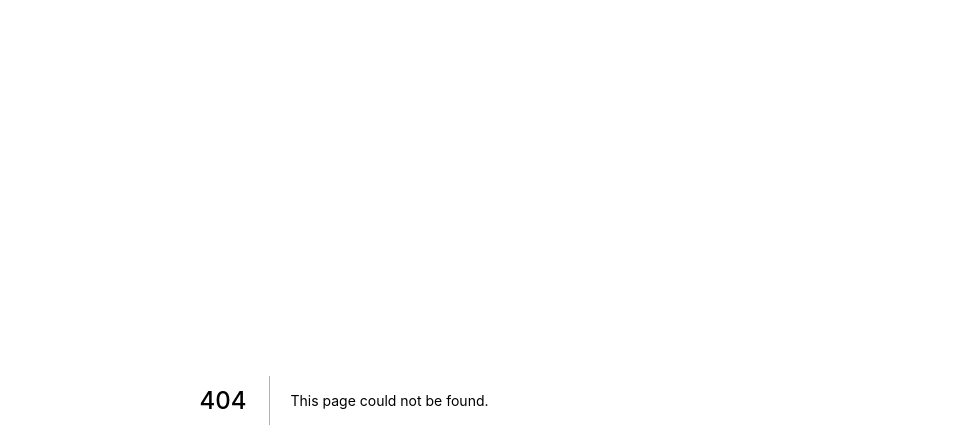
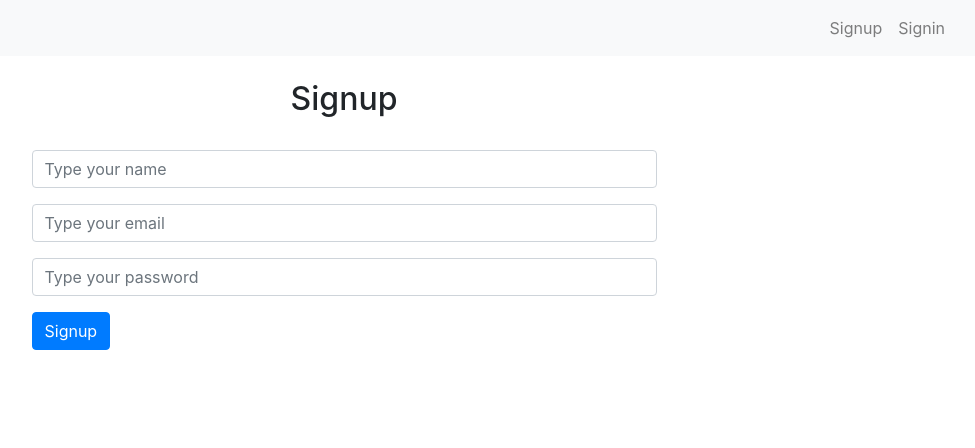
Before and after one commit to fufushih-practicedemo/MERN-Blog-FrontEnd, a Next.js app: page /signup in a window 1280 px wide. Before the commit this address had no page. Shown: the top 448 px of the page, without its empty margins (296-1271 px from the left). Built offline with nearby package versions, Linux system fonts and the light colour scheme.

Commit message:
Add signin signout page

```diff
--- /dev/null
+++ b/actions/auth.js
@@ -0,0 +1,105 @@
+import fetch from "isomorphic-fetch";
+import cookie from 'js-cookie';
+import { API } from "../config";
+
+export const signup = (user) => {
+  return fetch(`${API}/signup`, {
+    method: 'POST',
+    headers: {
+      Accept: 'application/json',
+      'Content-type': 'application/json',
+    },
+    body: JSON.stringify(user)
+  })
+  .then(response => {
+    return response.json();
+  })
+  .catch(err => console.log(err));
+}
+
+export const signin = (user) => {
+  return fetch(`${API}/signin`, {
+    method: 'POST',
+    headers: {
+      Accept: 'application/json',
+      'Content-type': 'application/json',
+    },
+    body: JSON.stringify(user)
+  })
+  .then(response => {
+    return response.json();
+  })
+  .catch(err => console.log(err));
+}
+
+export const signout = (next) => {
+  removeCookie('token')
+  removeLocalStorage('user')
+  next()
+
+  return fetch(`${API}/signup`, {
+    method: 'GET'
+  })
+  .then(response => {
+    console.log('signout success')
+  })
+  .catch(err => console.log(err))
+}
+
+export const setCookie = (key, value) => {
+  // be typeof window === 'undefined' since process.browser is deprecated
+  if(typeof window !== "undefined") {
+    cookie.set(key, value, {
+      expires: 1
+    })
+  }
+}
+
+export const removeCookie = (key) => {
+  // be typeof window === 'undefined' since process.browser is deprecated
+  if(typeof window !== "undefined") {
+    cookie.remove(key, {
+      expires: 1
+    })
+  }
+}
+
+export const getCookie = (key) => {
+  // be typeof window === 'undefined' since process.browser is deprecated
+  if(typeof window !== "undefined") {
+    return cookie.get(key)
+  }
+}
+
+// localstorage
+export const setLocalStorage = (key, value) => {
+  if(typeof window !== "undefined") {
+    localStorage.setItem(key, JSON.stringify(value))
+  }
+}
+
+export const removeLocalStorage = (key) => {
+  if(typeof window !== "undefined") {
+    localStorage.removeItem(key)
+  }
+}
+
+// autheticate user by pass data to cookie and localstorage
+export const authenticate = (data, next) => {
+  setCookie('token', data.token);
+  setLocalStorage('user', data.user);
+  next();
+}
+
+export const isAuth = () => {
+  if(typeof window !== "undefined") {
+    const cookieChecked = getCookie('token');
+    if(cookieChecked) {
+      if(localStorage.getItem('user')) {
+        return JSON.parse(localStorage.getItem('user'));
+      } else {
+        return false;
+      }
+    }
+  }
+}
--- /dev/null
+++ b/components/auth/signup.component.js
@@ -0,0 +1,90 @@
+import Router from 'next/router';
+import React, { useState, useEffect } from 'react'
+import { signup, isAuth } from '../../actions/auth';
+
+const SignupComponent = () => {
+  const [values, setValues] = useState({
+    name: '',
+    email: '',
+    password: '',
+    error: '',
+    loading: false,
+    message: '',
+    showForm: true
+  })
+
+  useEffect(()=> {
+    isAuth() && Router.push('/');
+  }, []);
+
+  const {name, email, password, error, loading, message, showForm} = values;
+
+  const handleSubmit = e => {
+    e.preventDefault()
+    // console.table({name, email, password, error, loading, message, showForm})
+    setValues({...values, loading: true, error: false})
+    const user = {name, email, password}
+
+    signup(user)
+      .then(data => {
+        console.log(data)
+        if(data.error) {
+          setValues({...values, error: data.error, loading:false});
+        } else {
+          setValues({
+            ...values,
+            name: '',
+            email: '',
+            password: '',
+            error: '',
+            loading: false,
+            message: data.message,
+            showForm: false
+          })
+        }
+      })
+  }
+
+  const handleChange = name => e => {
+    // console.log(e.target.value)
+    setValues({...values, error: false, [name]: e.target.value});
+  }
+
+  const showLoading = () => (loading ? <div className='alert alert-info'>Loading...</div> : '');
+  const showError = () => (error ? <div className='alert alert-info'>{error}</div> : '');
+  const showMessage = () => (message ? <div className='alert alert-info'>{message}</div> : '');
+
+
+  const signupForm = () => {
+    return (
+      <form onSubmit={handleSubmit}>
+        <div className='form-group'>
+          <input value={name} type="text" onChange={handleChange('name')} className='form-control' placeholder='Type your name' />
+        </div>
+
+        <div className='form-group'>
+          <input value={email} type="email" onChange={handleChange('email')} className='form-control' placeholder='Type your email' />
+        </div>
+
+        <div className='form-group'>
+          <input value={password} type="password" onChange={handleChange('password')} className='form-control' placeholder='Type your password' />
+        </div>
+
+        <div>
+          <button className='btn btn-primary'>Signup</button>
+        </div>
+      </form>
+    )
+  }
+
+  return (
+    <React.Fragment>
+      {showError()}
+      {showLoading()}
+      {showMessage()}
+      {showForm && signupForm()}
+    </React.Fragment>
+  )
+}
+
+export default SignupComponent
--- a/components/header.js
+++ b/components/header.js
@@ -1,12 +1,20 @@
-import React, { useState } from 'react'
+import React, { useState, useEffect } from 'react'
 import { APP_NAME } from '../config';
 import {
   Collapse,
   Navbar, NavbarToggler, Nav, NavItem, NavLink, NavbarBrand
 } from 'reactstrap';
+import Link from 'next/link';
+import Router from 'next/router';
+import { signout, isAuth } from '../actions/auth';
 
 const Header = () => {
   const [isOpen, setIsOpen] = useState(false);
+  const [isBrowser, setIsBrowser] = useState(false);
+
+  useEffect(() => {
+    (typeof window !== 'undefined') && setIsBrowser(true);
+  }, []);
 
   const toggle = () => {
     setIsOpen(!isOpen);
@@ -15,16 +23,43 @@ const Header = () => {
   return (
     <div>
       <Navbar color="light" light expand="md">
-        <NavbarBrand href="/">{APP_NAME}</NavbarBrand>
+        <Link href="/">
+          <NavLink className='font-weight-bold'>{APP_NAME}</NavLink>
+        </Link>
         <NavbarToggler onClick={toggle} />
         <Collapse isOpen={isOpen} navbar>
           <Nav className="ml-auto" navbar>
-            <NavItem>
-              <NavLink href="/components/">Components</NavLink>
-            </NavItem>
-            <NavItem>
-              <NavLink href="https://github.com/reactstrap/reactstrap">GitHub</NavLink>
-            </NavItem>
+            {
+              isBrowser && !isAuth() && (
+                <React.Fragment>
+                  <NavItem>
+                    <Link href="/signup">
+                      <NavLink>
+                        Signup
+                      </NavLink>
+                    </Link>
+                  </NavItem>
+                  <NavItem>
+                    <Link href="/signin">
+                      <NavLink>
+                        Signin
+                      </NavLink>
+                    </Link>
+                  </NavItem>
+                </React.Fragment>
+              )
+            }
+            {/* {JSON.stringify(isAuth())} */}
+            {
+              isBrowser && isAuth() && (
+                <NavItem>
+                    <NavLink
+                      onClick={() => signout(() => Router.replace('/signin'))}
+                      style={{cursor: 'pointer'}}
+                    >Signout</NavLink>
+                </NavItem>
+              )
+            }
           </Nav>
         </Collapse>
       </Navbar>
--- a/components/layout.js
+++ b/components/layout.js
@@ -6,7 +6,6 @@ const Layout = ({children}) => {
     <React.Fragment>
       <Header />
       {children}
-      <p>footer</p>
     </React.Fragment>
   )
 }
--- a/config.js
+++ b/config.js
@@ -1,5 +1,5 @@
 import getConfig from "next/config";
 const {publicRuntimeConfig} = getConfig();
 
-export const API = publicRuntimeConfig.PRODUCTION ? 'https://seoblog.com' : 'http://localhost:8000';
+export const API = publicRuntimeConfig.PRODUCTION ? 'https://seoblog.com' : 'http://localhost:8000/api';
 export const APP_NAME = publicRuntimeConfig.APP_NAME;
--- a/package.json
+++ b/package.json
@@ -9,6 +9,8 @@
     "lint": "next lint"
   },
   "dependencies": {
+    "isomorphic-fetch": "^3.0.0",
+    "js-cookie": "^3.0.1",
     "next": "12.1.6",
     "react": "18.1.0",
     "react-dom": "18.1.0",
--- a/pages/index.js
+++ b/pages/index.js
@@ -1,5 +1,5 @@
 import Head from 'next/head'
-import Image from 'next/image'
+import Link from 'next/link'
 import Layout from '../components/layout'
 
 export default function Home() {
@@ -14,6 +14,9 @@ export default function Home() {
       <main>
         <Layout>
           <h2>Test</h2>
+          <Link href="/signup">
+            <a>Signup</a>
+          </Link>
         </Layout>
       </main>
 
--- /dev/null
+++ b/pages/signup.js
@@ -0,0 +1,18 @@
+import React from 'react'
+import SignupComponent from '../components/auth/signup.component'
+import Layout from '../components/layout'
+
+const Signup = () => {
+  return (
+    <Layout>
+      <h2 className='text-center pt-4 pb-4'>Signup</h2>
+      <div className='row'>
+        <div className='col-md-6 offset-md-3'>
+          <SignupComponent />
+        </div>
+      </div>
+    </Layout>
+  )
+}
+
+export default Signup
```
Also changed, not shown: components/auth/signin.component.js (added, +81 -0 lines), pages/signin.js (added, +18 -0 lines), 1 other file (tests, documents, lock files or other folders).
